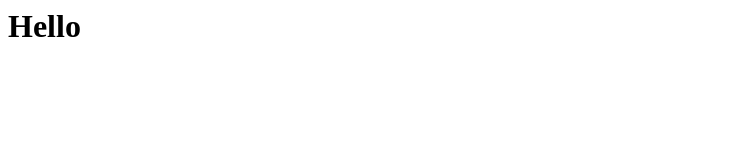
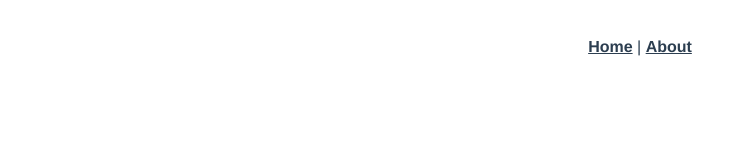
Before and after one commit to polashmahmud/polashmahmud.github.io, a plain HTML site: page index.html in a window 1280 px wide. Shown: the whole page, without its empty margins (0-747 px from the left). Drawn offline with Linux system fonts and the light colour scheme.

Commit message:
Update index.html

```diff
--- a/index.html
+++ b/index.html
@@ -1 +1 @@
-<h1>Hello</h1>
+<!DOCTYPE html><html lang=""><head><meta charset="utf-8"><meta http-equiv="X-UA-Compatible" content="IE=edge"><meta name="viewport" content="width=device-width,initial-scale=1"><link rel="icon" href="/favicon.ico"><title>polashmahmud</title><link href="/js/about.90b284f2.js" rel="prefetch"><link href="/css/app.b087a504.css" rel="preload" as="style"><link href="/js/app.17f93c77.js" rel="preload" as="script"><link href="/js/chunk-vendors.1e67ffe3.js" rel="preload" as="script"><link href="/css/app.b087a504.css" rel="stylesheet"></head><body><noscript><strong>We're sorry but polashmahmud doesn't work properly without JavaScript enabled. Please enable it to continue.</strong></noscript><div id="app"></div><script src="/js/chunk-vendors.1e67ffe3.js"></script><script src="/js/app.17f93c77.js"></script></body></html>
```
